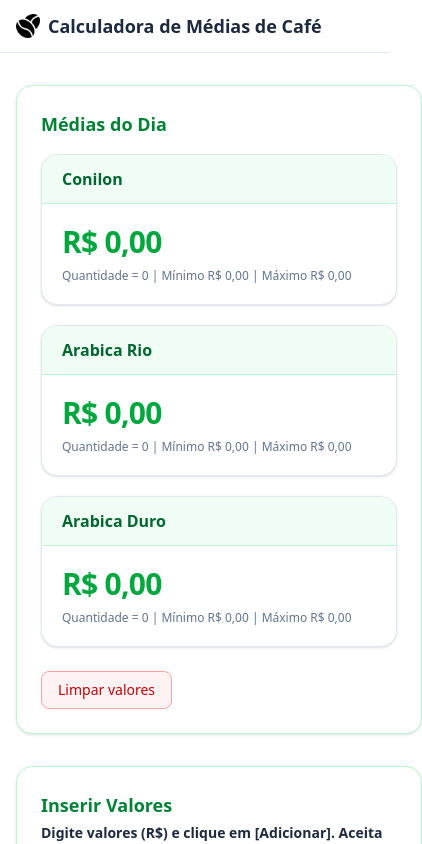
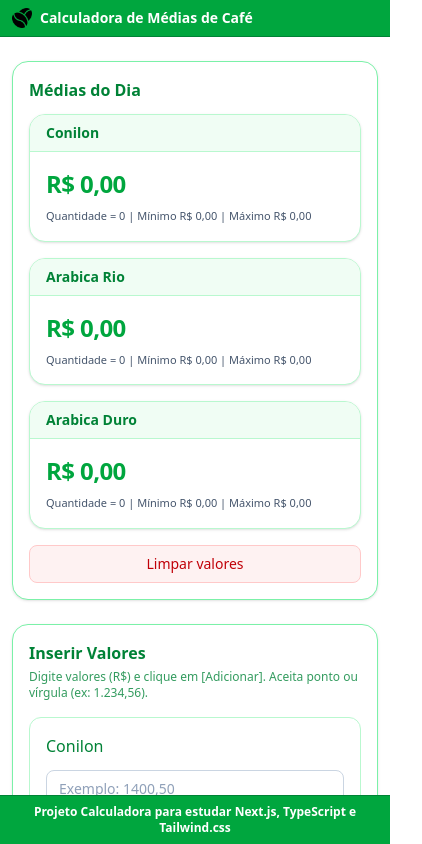
Before and after one commit to justRenzinza/calculadora-precos, a Next.js app: page / in a window 390 px wide. Shown: the top 844 px of the page, 422 px wide, since content can reach past the window. Built offline with nearby package versions, Linux system fonts and the light colour scheme.

Commit message:
um pouco de responsividade

```diff
--- a/src/app/globals.css
+++ b/src/app/globals.css
@@ -5,10 +5,3 @@
 html, body {
   min-height: 100%;
 }
-
-/* exemplo: tema rápido (opcional) */
-@layer utilities {
-  .container-app {
-    @apply mx-auto max-w-6xl px-4;
-  }
-}
--- a/src/app/layout.tsx
+++ b/src/app/layout.tsx
@@ -9,20 +9,26 @@ export const metadata: Metadata = {
 
 export default function RootLayout({ children }: { children: React.ReactNode }) {
 	return (
-		<html lang="pt-BR">
-			<body className="bg-white text-slate-800 antialiased">
-				<header className="sticky top-0 z-10 border-b border-slate-200 bg-white/90 backdrop-blur">
-					<div className="mx-auto flex max-w-6xl items-center justify-between px-4 py-3">
-						<div className="flex items-center gap-2">
-							<img src="/coffee-beans.png" alt="Ícone de café" className="h-6 w-6" />
-							<h1 className="text-lg font-semibold">Calculadora de Médias de Café</h1>
+		<html lang="pt-BR" className="h-full">
+			<body className="min-h-screen h-full flex flex-col bg-white text-slate-800 antialiased">
+				<header className="w-full sticky top-0 z-10 border-b border-green-700 bg-green-600 text-white backdrop-blur">
+					<div className="mx-auto flex max-w-6xl items-center justify-between px-3 py-2 sm:px-4 sm:py-3">
+						<div className="flex items-center gap-2 min-w-0">
+							<img src="/coffee-beans.png" alt="Ícone de café" className="h-5 w-5 sm:h-6 sm:w-6 shrink-0" />
+							<h1 className="truncate text-sm font-semibold sm:text-lg">
+								Calculadora de Médias de Café
+							</h1>
 						</div>
 					</div>
 				</header>
 
-				<main className="mx-auto max-w-6xl px-4 py-8">{children}</main>
+				<main className="flex-1 w-full overflow-x-hidden">
+					<div className="mx-auto max-w-6xl px-3 py-6 sm:px-4 sm:py-8">
+						{children}
+					</div>
+				</main>
 
-				<footer className="mt-12 border-t border-slate-200 px-4 py-6 text-center text-sm text-slate-500">
+				<footer className="w-full mt-auto border-t border-green-700 bg-green-600 px-3 py-2 text-center text-xs font-semibold text-white backdrop-blur sm:px-4 sm:py-3 sm:text-sm">
 					Projeto Calculadora para estudar Next.js, TypeScript e Tailwind.css
 				</footer>
 			</body>
--- a/src/app/page.tsx
+++ b/src/app/page.tsx
@@ -48,15 +48,15 @@ export default function Home() {
 	}
 
 	return (
-		<div className="grid gap-8 md:grid-cols-[1fr_420px]">
+		<div className="grid gap-6 sm:gap-8 md:grid-cols-[1fr_420px]">
 			{/* ESQUERDA: Resultados */}
-			<section className="rounded-2xl border border-green-200 bg-white p-6 shadow-sm">
-				<div className="mb-4 flex items-center justify-between">
-					<h2 className="text-lg font-semibold text-green-700">Médias do Dia</h2>
-				</div>
+			<section className="rounded-2xl border border-green-300 bg-white p-4 shadow-sm sm:p-6">
+				<h2 className="mb-3 text-base font-semibold text-green-700 sm:mb-4 sm:text-lg">
+					Médias do Dia
+				</h2>
 
-				{/* 3 cards iguais em desktop */}
-				<div className="grid items-stretch gap-5 md:grid-cols-3">
+				{/* 1 card por linha no mobile, 3 no desktop */}
+				<div className="grid items-stretch gap-4 sm:gap-5 md:grid-cols-3">
 					<div className="h-full">
 						<CoffeeCard
 							title="Conilon"
@@ -83,22 +83,21 @@ export default function Home() {
 					</div>
 				</div>
 
-				<div className="mt-6">
+				<div className="mt-4 sm:mt-6">
 					<button
 						onClick={resetAll}
-						className="rounded-lg border border-red-300 bg-red-50 px-4 py-2 text-sm font-medium text-red-700
-						hover:bg-red-200 transform transition duration-200 hover:scale-105">
+						className="w-full sm:w-auto rounded-lg border border-red-200 bg-red-50 px-4 py-2 text-sm font-medium text-red-700 hover:bg-red-100"
+					>
 						Limpar valores
 					</button>
 				</div>
 			</section>
 
 			{/* DIREITA: Entrada de valores */}
-			<aside className="rounded-2xl border border-green-200 bg-white p-6 shadow-sm">
-				<h2 className="text-lg font-semibold text-green-700">Inserir Valores</h2>
-				<p className="mb-4 mt-1 text-sm text-black-300 font-semibold">
-					Digite valores (R$) e clique em [Adicionar]. Aceita ponto ou vírgula (ex: 1400,50). Obs: Não clique em [Adicionar]
-					sem ter nenhum valor, pois isso vai alterar a média.
+			<aside className="order-last md:order-none rounded-2xl border border-green-300 bg-white p-4 shadow-sm sm:p-6">
+				<h2 className="text-base font-semibold text-green-700 sm:text-lg">Inserir Valores</h2>
+				<p className="mb-4 mt-1 text-xs text-green-700/80 sm:text-sm">
+					Digite valores (R$) e clique em [Adicionar]. Aceita ponto ou vírgula (ex: 1.234,56).
 				</p>
 
 				<div className="space-y-6">
--- a/src/components/CoffeeCard.tsx
+++ b/src/components/CoffeeCard.tsx
@@ -2,31 +2,22 @@
 type Props = {
 	title: string
 	value: number
-	median?: number
 	extra?: string
 	formatBRL: (v: number) => string
 }
 
-export function CoffeeCard({ title, value, median, extra, formatBRL }: Props) {
+export function CoffeeCard({ title, value, extra, formatBRL }: Props) {
 	return (
-		<div className="h-full overflow-hidden rounded-2xl border border-slate-200 bg-white shadow-sm">
-			{/* Header verdinho */}
-			<div className="flex items-center justify-between border-b border-green-200 bg-green-50 px-5 py-3">
-				<h3 className="font-semibold text-green-800">{title}</h3>
-				{typeof median === 'number' && median > 0 ? (
-					<span className="rounded-full border border-green-300 bg-white px-2.5 py-1 text-xs font-medium text-green-800">
-						Mediana: {formatBRL(median)}
-					</span>
-				) : null}
+		<div className="h-full overflow-hidden rounded-2xl border border-green-200 bg-white shadow-sm">
+			<div className="border-b border-green-200 bg-green-50 px-4 py-2 sm:px-5 sm:py-3">
+				<h3 className="text-sm font-semibold text-green-700 sm:text-base">{title}</h3>
 			</div>
-
-			{/* Corpo */}
-			<div className="p-5">
-				<p className="text-3xl font-extrabold tracking-tight text-green-600">
+			<div className="p-4 sm:p-5">
+				<p className="text-2xl font-extrabold tracking-tight text-green-600 sm:text-3xl">
 					{formatBRL(value || 0)}
 				</p>
 				{extra ? (
-					<p className="mt-2 text-xs text-slate-500">{extra}</p>
+					<p className="mt-2 text-[11px] text-slate-600 sm:text-xs">{extra}</p>
 				) : null}
 			</div>
 		</div>
--- a/src/components/ValueList.tsx
+++ b/src/components/ValueList.tsx
@@ -1,3 +1,4 @@
+// src/components/ValueList.tsx
 'use client'
 
 import { useState } from 'react'
@@ -35,21 +36,21 @@ export function ValueList({ label, values, onChange }: Props) {
 	}
 
 	return (
-		<div className="rounded-xl border border-slate-200 p-4 bg-white">
-			<h4 className="mb-3 font-medium text-slate-800">{label}</h4>
-			<div className="flex gap-2">
+		<div className="rounded-xl border border-green-200 bg-white p-4">
+			<h4 className="mb-3 font-medium text-green-700">{label}</h4>
+
+			<div className="flex flex-col gap-2 sm:flex-row">
 				<input
 					value={raw}
 					onChange={(e) => setRaw(e.target.value)}
 					onKeyDown={handleKey}
 					placeholder="Exemplo: 1400,50"
-					className="flex-1 rounded-lg border border-slate-300 bg-white px-3 py-2 text-sm text-slate-800 outline-none placeholder:text-slate-400 focus:border-green-500"
+					className="w-full rounded-lg border border-slate-300 bg-white px-3 py-2 text-sm text-slate-800 outline-none placeholder:text-slate-400 focus:border-green-500"
 					inputMode="decimal"
 				/>
 				<button
 					onClick={add}
-					className="rounded-lg bg-green-600 px-3 py-2 text-sm font-medium text-white hover:bg-green-500
-					transform transition duration-200 hover:scale-105"
+					className="w-full sm:w-auto rounded-lg bg-green-600 px-3 py-2 text-sm font-medium text-white transition duration-200 hover:scale-105 hover:bg-green-500"
 				>
 					Adicionar
 				</button>
@@ -60,14 +61,14 @@ export function ValueList({ label, values, onChange }: Props) {
 					{values.map((v, i) => (
 						<li
 							key={`${label}-${i}-${v}`}
-							className="group flex items-center gap-2 rounded-full border border-slate-300 bg-slate-100 px-3 py-1.5 text-sm"
+							className="group flex items-center gap-2 rounded-full border border-green-200 bg-green-50 px-3 py-1.5 text-sm"
 						>
-							<span className="text-slate-800">
+							<span className="text-green-800">
 								{v.toLocaleString('pt-BR', { style: 'currency', currency: 'BRL' })}
 							</span>
 							<button
 								onClick={() => removeAt(i)}
-								className="rounded-full bg-slate-300 px-2 text-xs text-slate-800 opacity-70 transition group-hover:opacity-100"
+								className="rounded-full bg-green-200 px-2 text-xs text-green-800 opacity-70 transition group-hover:opacity-100"
 								title="Remover"
 							>
 								×
@@ -76,7 +77,7 @@ export function ValueList({ label, values, onChange }: Props) {
 					))}
 				</ul>
 			) : (
-				<p className="mt-3 text-xs text-slate-500">Nenhum valor adicionado ainda.</p>
+				<p className="mt-3 text-xs text-green-700/70">Nenhum valor adicionado ainda.</p>
 			)}
 		</div>
 	)
```
Also changed, not shown: 1 other file (tests, documents, lock files or other folders).
